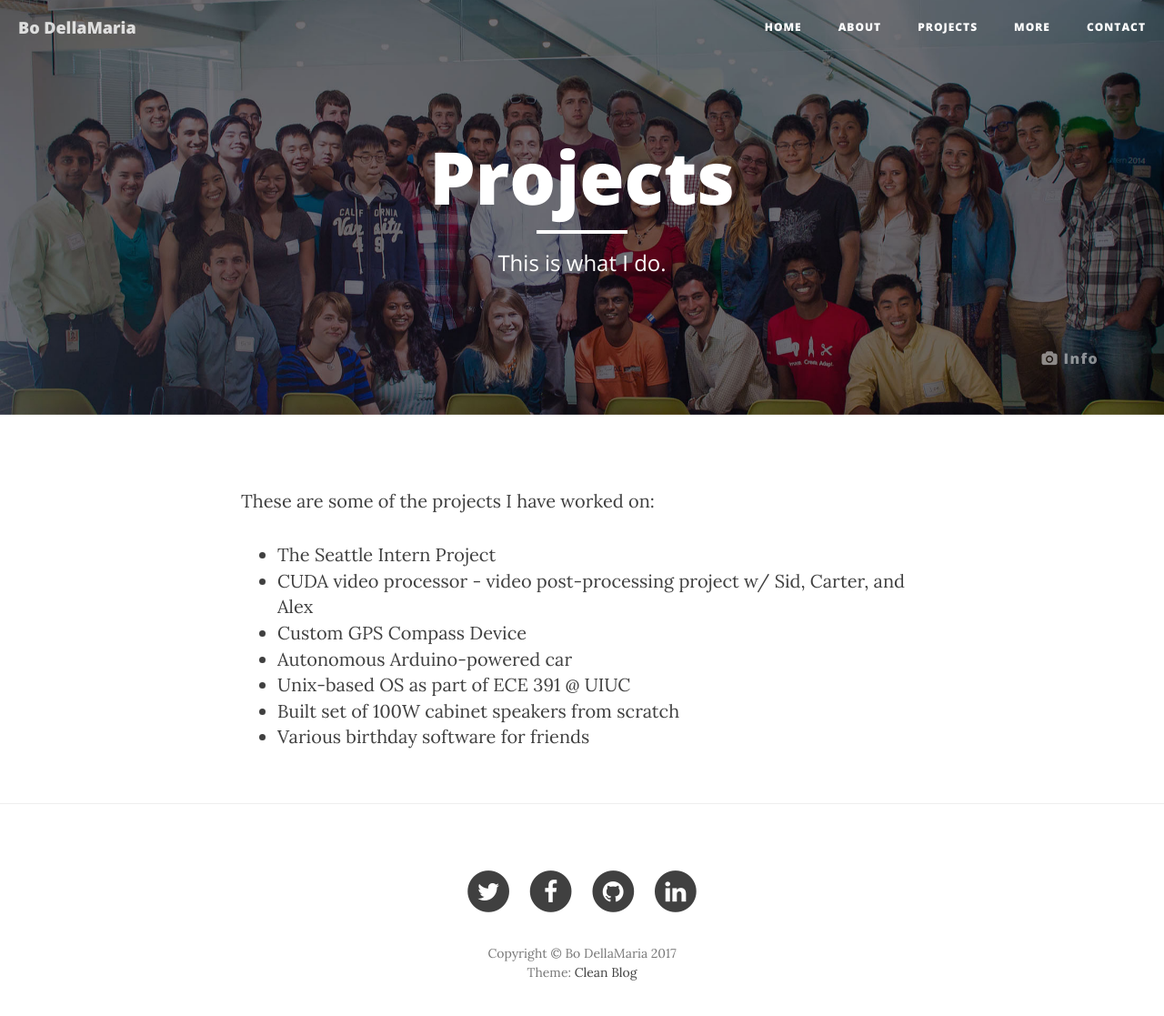
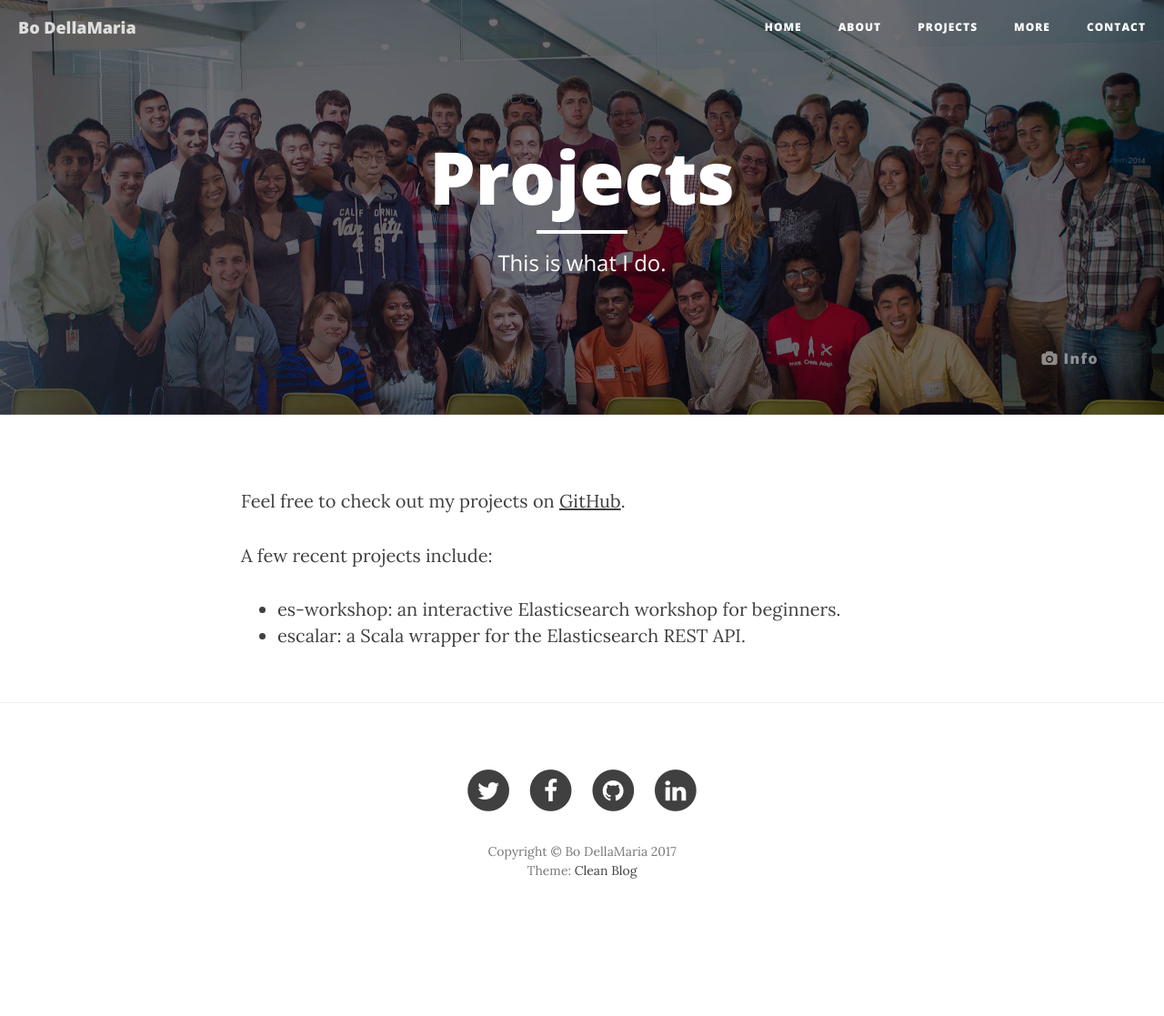
Before and after one commit to bojdell/bodellamaria, a Jekyll site: the page built from bodellamaria_jekyll/2-projects.html, in a window 1280 px wide. Shown: the top 1117 px of the page at 91% size. Built offline with Jekyll 4.4.1, drawn with Linux system fonts in a browser that asks for light colours; nearby versions of some CDN libraries.

Commit message:
update bio, etc.

```diff
--- a/bodellamaria_jekyll/1-about.html
+++ b/bodellamaria_jekyll/1-about.html
@@ -8,8 +8,8 @@ photo-caption-title: "Barcelona, Spain"
 photo-caption-body: "Where I studied a semester abroad."
 ---
 
-<p>My name is Bodecker DellaMaria, or Bo for short. I am a software engineer at <a href="http://workday.com">Workday</a> in San Francisco. I previously studied Computer Engineering at the University of Illinois.</p>
+<p>My name is Bodecker DellaMaria, or Bo for short. I am a software engineer at <a href="https://samsara.com">Samsara</a> in San Francisco. I've previously worked for <a href="https://workday.com">Workday</a> and studied Computer Engineering at the University of Illinois.</p>
 
-<p>I am originally from Crystal Lake, IL but I enjoy traveling and have lived in a variety of other locations including Barcelona, Seattle, and Boulder Junction, Wisconsin. I have interned in technical roles with companies such as Microsoft and Yahoo.</p>
+<p>I am originally from Crystal Lake, IL but I enjoy traveling and have lived in a variety of other locations including Barcelona, Munich, and Seattle. I have interned in technical roles with companies such as Microsoft and Yahoo.</p>
 
 <p>Some of the things I am most passionate about are music, technology, and entrepreneurship. I hope that my career will tie these together someday.</p>
--- a/bodellamaria_jekyll/2-projects.html
+++ b/bodellamaria_jekyll/2-projects.html
@@ -8,14 +8,11 @@ photo-caption-title: "Seattle Intern Project"
 photo-caption-body: "Zillow tech talk with Spencer Rascoff, CEO."
 ---
 
-<p>These are some of the projects I have worked on:</p>
+<p>Feel free to check out my projects on <a href="https://github.com/bojdell">GitHub</a>.</p>
+
+<p>A few recent projects include:</p>
 <ul>
-	<li><a href="http://seattle.internproject.io/">The Seattle Intern Project</a></li>
-	<li><a href="https://github.com/bojdell/lodestar">CUDA video processor</a> - video post-processing project w/ <a href="http://sidsethupathi.com/">Sid</a>, <a href="https://linkedin.com/pub/michael-anderson/66/728/4b2">Carter</a>, and <a href="https://linkedin.com/pub/alex-dalton/5a/a46/7a8">Alex</a></li>
-	<li><a href="https://github.com/bojdell/lodestar">Custom GPS Compass Device</a></li>
-	<li>Autonomous Arduino-powered car</li>
-	<li>Unix-based OS as part of ECE 391 @ UIUC</li>
-	<li>Built set of 100W cabinet speakers from scratch</li>
-	<li>Various birthday software for friends</li>
+	<li><a href="https://github.com/bojdell/es-workshop">es-workshop</a>: an interactive Elasticsearch workshop for beginners.</li>
+  <li><a href="https://github.com/Workday/escalar">escalar</a>: a Scala wrapper for the Elasticsearch REST API.</li>
 </ul>
 <br>
--- a/bodellamaria_jekyll/4-contact.html
+++ b/bodellamaria_jekyll/4-contact.html
@@ -8,7 +8,9 @@ photo-caption-title: "Olympic National Park, WA"
 photo-caption-body: "Waterfall on trail to Marmot Pass."
 ---
 
-<p>Want to get in touch with me? Fill out the form below to send me a message and I will try to get back to you within 24 hours!</p>
+<p>Want to get in touch with me? My email is <a href="mailto:bojdell@gmail.com">here</a>.</p>
+
+<!-- <p>Want to get in touch with me? Fill out the form below to send me a message and I will try to get back to you within 24 hours!</p>
 <form name="sentMessage" id="contactForm" novalidate>
     <div class="row control-group">
         <div class="form-group col-xs-12 floating-label-form-group controls">
@@ -45,4 +47,4 @@ photo-caption-body: "Waterfall on trail to Marmot Pass."
             <button type="submit" class="btn btn-default">Send</button>
         </div>
     </div>
-</form>
+</form> -->
```
